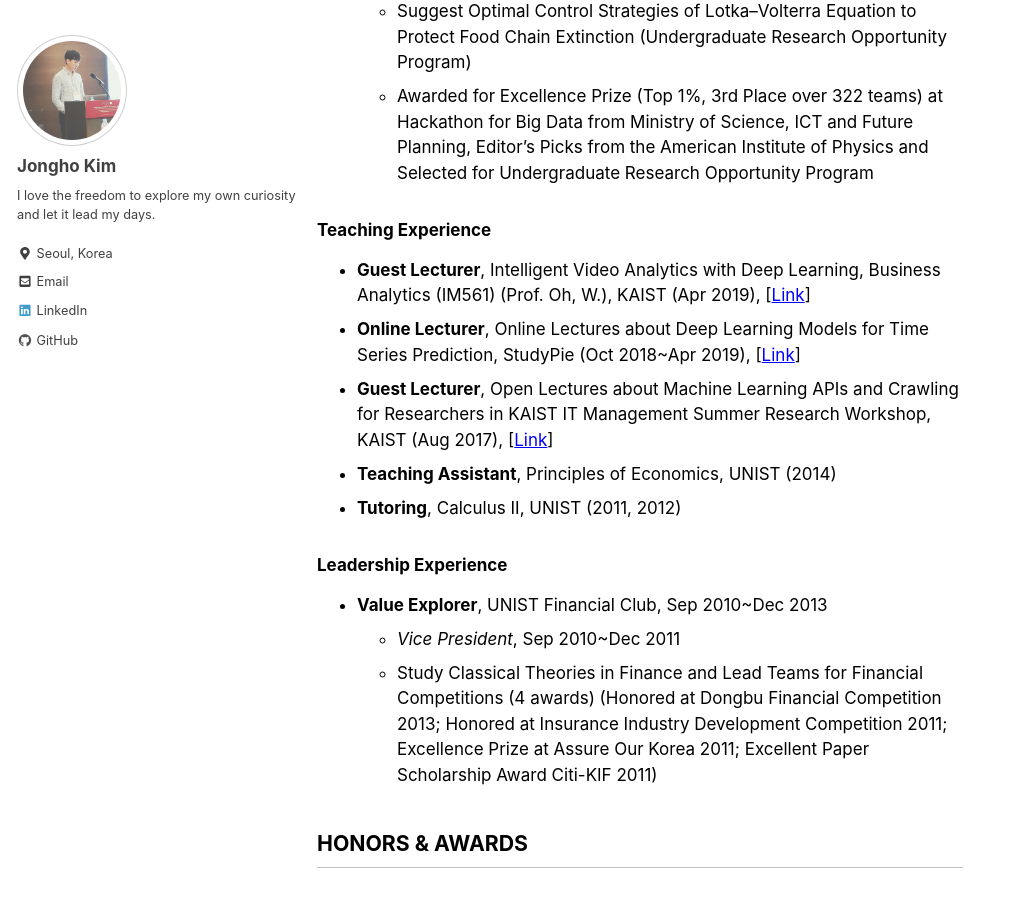
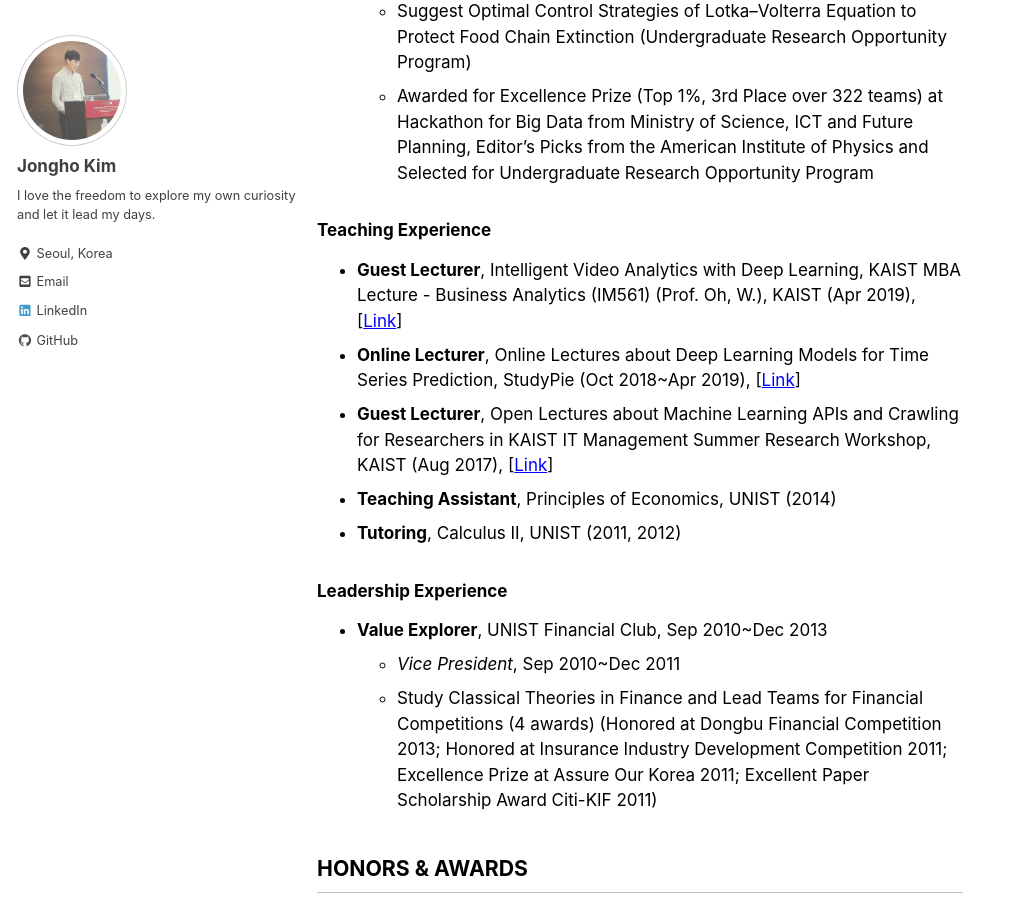
Before and after one commit to jonghkim/jonghkim.github.io, a Jekyll site: the page built from _pages/about.md, in a window 1280 px wide and 900 px high, scrolled down 1933 px. Shown: the whole window, without its empty margins (0-1009 px from the left). Built offline with Jekyll 4.4.1, drawn with Linux system fonts in a browser that asks for light colours; nearby versions of some CDN libraries.

Commit message:
add video intelligence lecture

```diff
--- a/_pages/about.md
+++ b/_pages/about.md
@@ -54,7 +54,7 @@ last_modified_at: 2019-03-19
     - Awarded for Excellence Prize (Top 1%, 3rd Place over 322 teams) at Hackathon for Big Data from Ministry of Science, ICT and Future Planning, Editor’s Picks from the American Institute of Physics and Selected for Undergraduate Research Opportunity Program
 
 ### Teaching Experience
-- **Guest Lecturer**, Intelligent Video Analytics with Deep Learning, Business Analytics (IM561) (Prof. Oh, W.), KAIST (Apr 2019), [[Link](https://https://github.com/jonghkim/kaist-video-analytics)]
+- **Guest Lecturer**, Intelligent Video Analytics with Deep Learning, KAIST MBA Lecture - Business Analytics (IM561) (Prof. Oh, W.), KAIST (Apr 2019), [[Link](https://https://github.com/jonghkim/kaist-video-analytics)]
 - **Online Lecturer**, Online Lectures about Deep Learning Models for Time Series Prediction, StudyPie (Oct 2018~Apr 2019), [[Link](https://studypie.co/)]
 - **Guest Lecturer**, Open Lectures about Machine Learning APIs and Crawling for Researchers in KAIST IT Management Summer Research Workshop, KAIST (Aug 2017), [[Link](https://sites.google.com/view/kaist-mis-session2017)]
 - **Teaching Assistant**, Principles of Economics, UNIST (2014)
```
